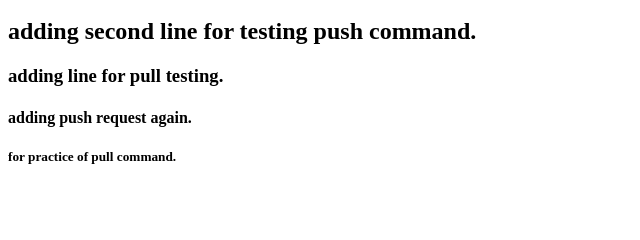
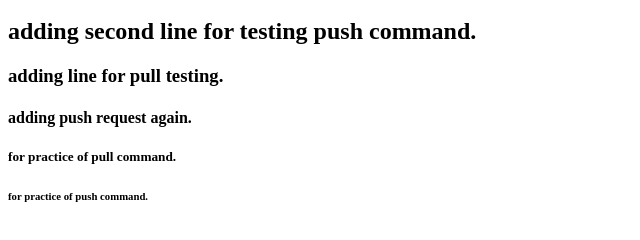
Before and after one commit to Gitanjalee2008/repo3, a plain HTML site: page index.html in a window 1280 px wide. Shown: the part 48-288 px from the top of the page, without its empty margins (0-640 px from the left). Drawn offline with Linux system fonts and the light colour scheme.

Commit message:
changes in index file

```diff
--- a/index.html
+++ b/index.html
@@ -3,3 +3,4 @@
 <h3> adding line for pull testing. </h3>
 <h4> adding push request again. </h4>
 <h5> for practice of pull command. </h5>
+<h6> for practice of push command. </h6>
```
